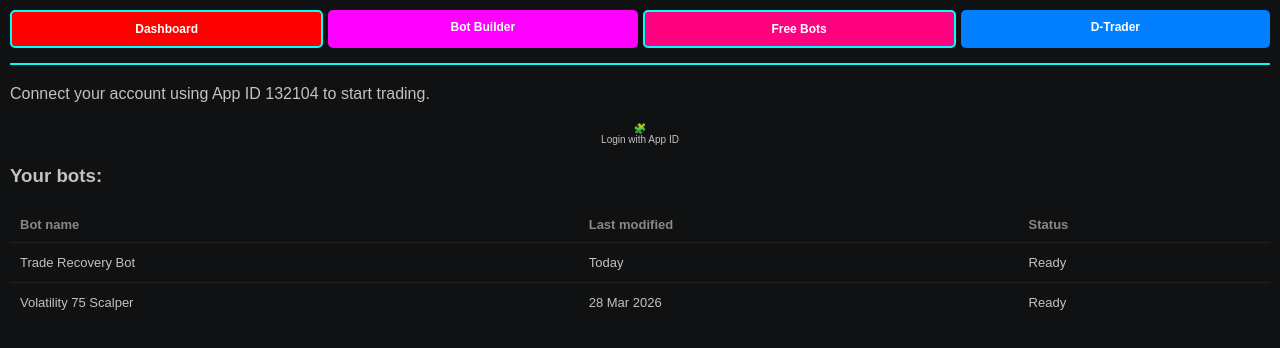
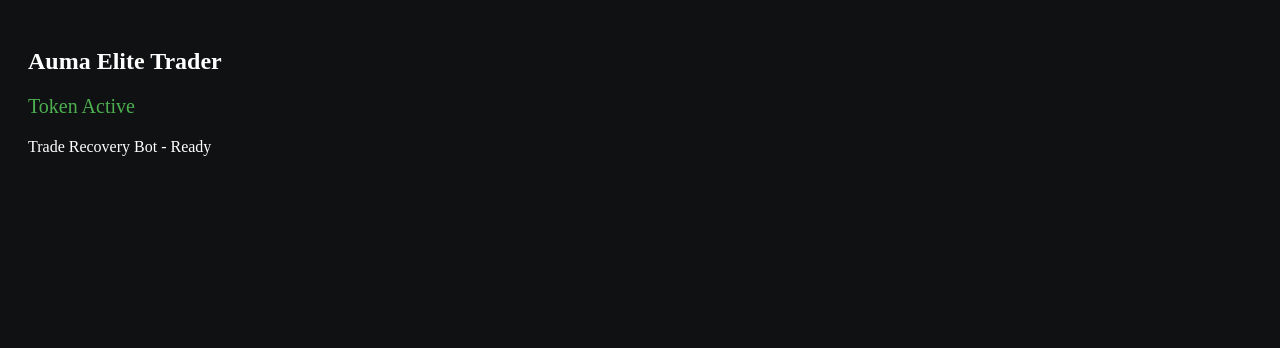
Before and after one commit to AUMA20/Deriv-trading-site-, a plain HTML site: page index.html in a window 1280 px wide. Drawn offline with Linux system fonts and the light colour scheme.

Commit message:
forced token fix

```diff
--- a/index.html
+++ b/index.html
@@ -1,43 +1 @@
-<!DOCTYPE html>
-<html lang="en">
-<head>
-    <meta charset="UTF-8">
-    <meta name="viewport" content="width=device-width, initial-scale=1.0">
-    <title>Trading Dashboard</title>
-    <style>
-        body { background-color: #101112; color: #c2c2c2; font-family: sans-serif; margin: 0; padding: 10px; }
-        .top-menu { display: flex; gap: 5px; overflow-x: auto; padding-bottom: 15px; border-bottom: 2px solid #00fffb; }
-        .menu-item { flex: 1; padding: 10px; border-radius: 5px; text-align: center; font-size: 12px; font-weight: bold; min-width: 80px; text-decoration: none; color: white; }
-        .red { background: red; border: 2px solid #00fffb; }
-        .purple { background: #ff00ff; }
-        .pink { background: #ff007f; border: 2px solid #00fffb; }
-        .blue { background: #007fff; }
-        .bot-section { margin-top: 20px; }
-        .bot-grid { display: flex; justify-content: space-around; margin: 20px 0; }
-        .icon-box { text-align: center; font-size: 10px; text-decoration: none; color: #c2c2c2; }
-        table { width: 100%; border-collapse: collapse; margin-top: 20px; font-size: 13px; }
-        th { text-align: left; padding: 10px; color: #888; }
-        td { padding: 12px 10px; border-top: 1px solid #222; }
-    </style>
-</head>
-<body>
-    <div class="top-menu">
-        <a href="https://oauth.deriv.com/oauth2/authorize?app_id=132104" class="menu-item red">Dashboard</a>
-        <a href="https://oauth.deriv.com/oauth2/authorize?app_id=132104" class="menu-item purple">Bot Builder</a>
-        <a href="https://oauth.deriv.com/oauth2/authorize?app_id=132104" class="menu-item pink">Free Bots</a>
-        <a href="https://oauth.deriv.com/oauth2/authorize?app_id=132104" class="menu-item blue">D-Trader</a>
-    </div>
-    <div class="bot-section">
-        <p>Connect your account using App ID 132104 to start trading.</p>
-        <div class="bot-grid">
-            <a href="https://oauth.deriv.com/oauth2/authorize?app_id=132104" class="icon-box">🧩<br>Login with App ID</a>
-        </div>
-        <h3>Your bots:</h3>
-        <table>
-            <tr><th>Bot name</th><th>Last modified</th><th>Status</th></tr>
-            <tr><td>Trade Recovery Bot</td><td>Today</td><td>Ready</td></tr>
-            <tr><td>Volatility 75 Scalper</td><td>28 Mar 2026</td><td>Ready</td></tr>
-        </table>
-    </div>
-</body>
-</html>
+<!DOCTYPE html><html><body style="background:#101112;color:white;padding:20px"><h2>Auma Elite Trader</h2><div id="bal" style="color:#4caf50;font-size:20px">Token Active</div><div style="margin-top:20px">Trade Recovery Bot - Ready</div><script>const token="2cU9x5DTwZAKkaH";localStorage.setItem("authToken",token);console.log("Token Loaded");</script></body></html>
```
